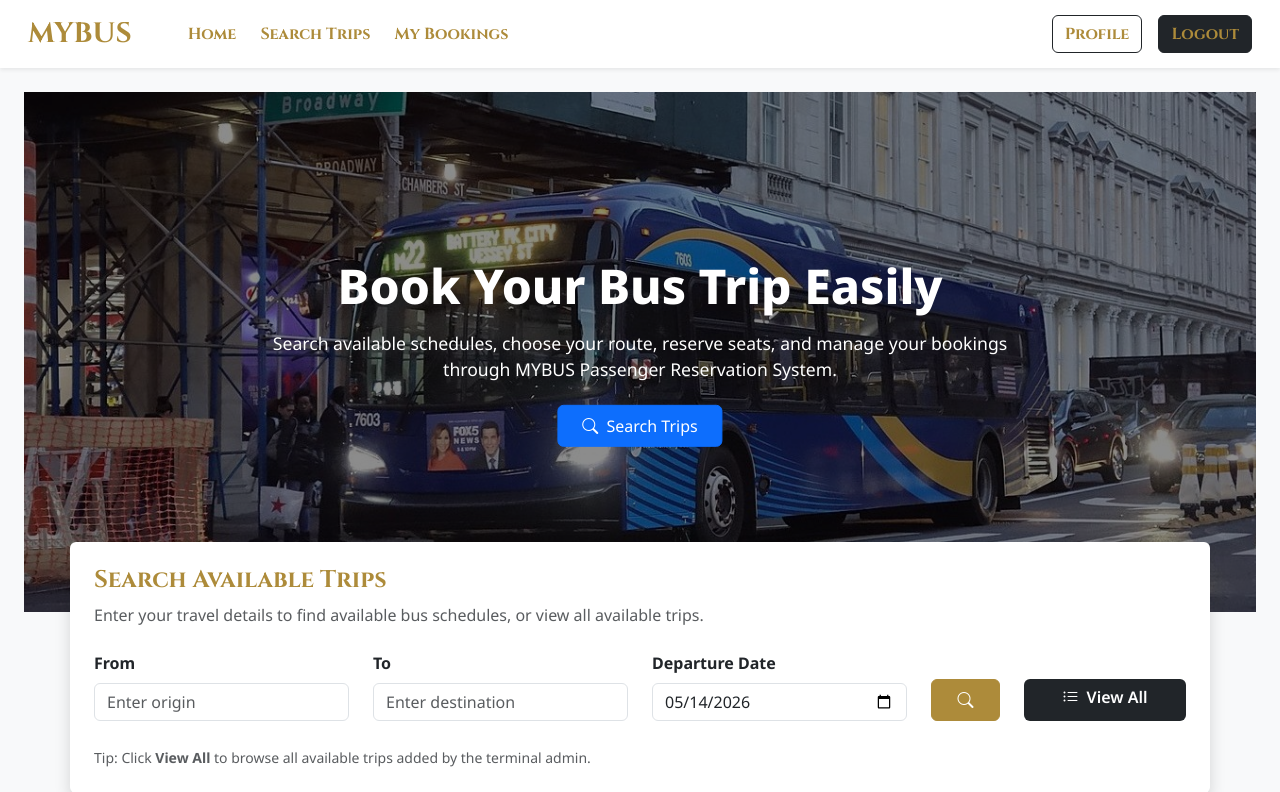
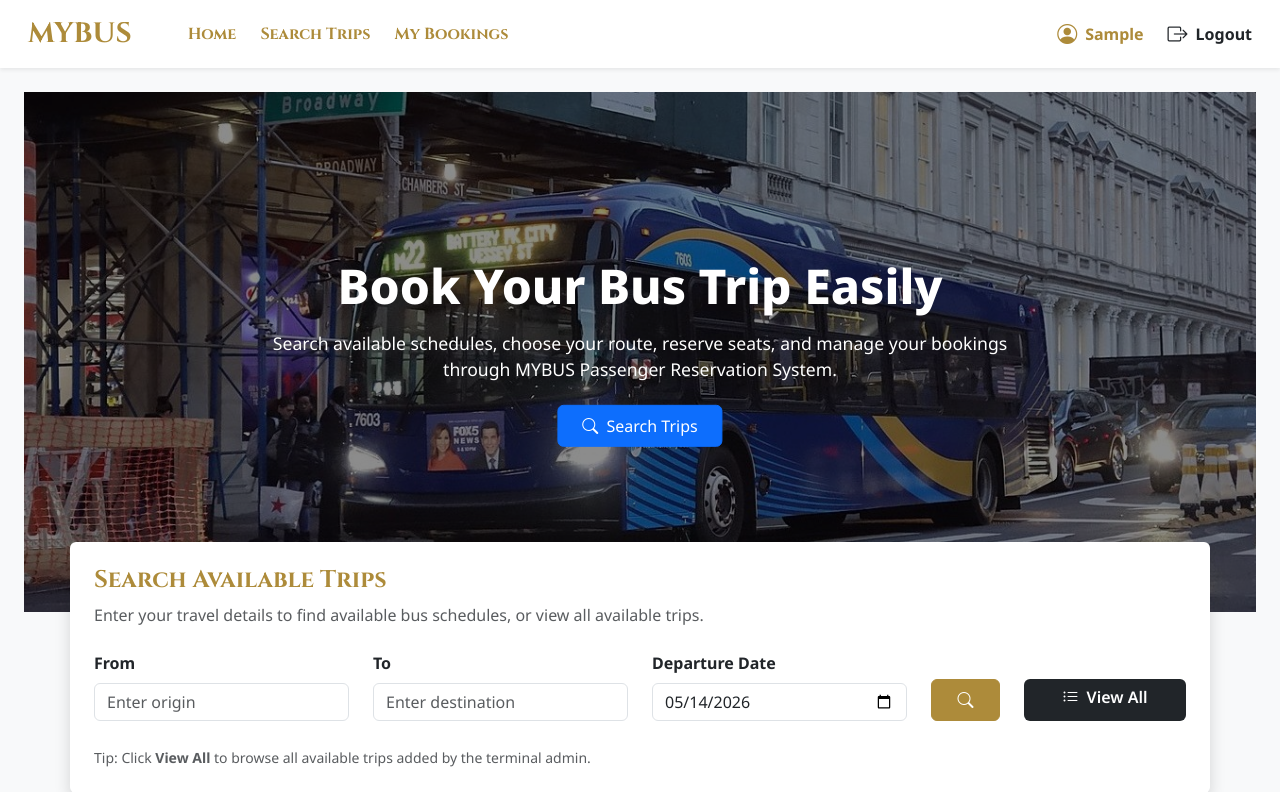
Before and after one commit to dizon-kindra/Integrated-Bus-System, a PHP site: page /mybus/index.php in a window 1280 px wide. Shown: the top 792 px of the page. Run offline with PHP 8.4, Linux system fonts and the light colour scheme; the visitor is signed in with stand-in values (Sample User, id 1); some libraries are stand-ins or nearby versions.

Commit message:
Update navbar profile and logout icon links

```diff
--- a/Bus-Reservation-System/inc/header.php
+++ b/Bus-Reservation-System/inc/header.php
@@ -2,6 +2,19 @@
 if (session_status() === PHP_SESSION_NONE) {
     session_start();
 }
+
+$passenger_name = $_SESSION['name']
+    ?? $_SESSION['full_name']
+    ?? $_SESSION['email']
+    ?? 'Passenger';
+
+$passenger_name = trim($passenger_name);
+
+if ($passenger_name == '') {
+    $passenger_name = 'Passenger';
+}
+
+$first_name = explode(' ', $passenger_name)[0];
 ?>
 
 <!-- Navbar -->
@@ -22,29 +35,41 @@ if (session_status() === PHP_SESSION_NONE) {
                 <?php if (isset($_SESSION['login']) && $_SESSION['login'] == true) { ?>
 
                     <li class="nav-item">
-                        <a class="nav-link h-font me-2 chover" href="index.php">Home</a>
+                        <a class="nav-link h-font me-2 chover" href="index.php">
+                            Home
+                        </a>
                     </li>
 
                     <li class="nav-item">
-                        <a class="nav-link h-font me-2 chover" href="index.php#searchTrip">Search Trips</a>
+                        <a class="nav-link h-font me-2 chover" href="index.php#searchTrip">
+                            Search Trips
+                        </a>
                     </li>
 
                     <li class="nav-item">
-                        <a class="nav-link h-font me-2 chover" href="bookings.php">My Bookings</a>
+                        <a class="nav-link h-font me-2 chover" href="bookings.php">
+                            My Bookings
+                        </a>
                     </li>
 
                 <?php } else { ?>
 
                     <li class="nav-item">
-                        <a class="nav-link h-font me-2 chover" href="index.php">Home</a>
+                        <a class="nav-link h-font me-2 chover" href="index.php">
+                            Home
+                        </a>
                     </li>
 
                     <li class="nav-item">
-                        <a class="nav-link h-font me-2 chover" href="index.php#about">About</a>
+                        <a class="nav-link h-font me-2 chover" href="index.php#about">
+                            About
+                        </a>
                     </li>
 
                     <li class="nav-item">
-                        <a class="nav-link h-font me-2 chover" href="index.php#contactus">Contact</a>
+                        <a class="nav-link h-font me-2 chover" href="index.php#contactus">
+                            Contact
+                        </a>
                     </li>
 
                 <?php } ?>
@@ -53,26 +78,37 @@ if (session_status() === PHP_SESSION_NONE) {
 
             <?php if (isset($_SESSION['login']) && $_SESSION['login'] == true) { ?>
 
-                <div class="d-flex align-items-center">
-                    <a href="profile.php" class="btn btn-outline-dark shadow-none me-lg-3 me-2 h-font">
-                        Profile
+                <!-- Logged-in User Actions: Icon Style Only -->
+                <div class="d-flex align-items-center flex-wrap gap-4">
+
+                    <a href="profile.php"
+                        class="text-decoration-none d-flex align-items-center h-font navbar-user-link"
+                        title="Profile">
+                        <i class="bi bi-person-circle fs-5 me-2"></i>
+                        <span><?php echo htmlspecialchars($first_name); ?></span>
                     </a>
 
-                    <a href="logout.php" class="btn btn-dark shadow-none h-font">
-                        Logout
+                    <a href="logout.php"
+                        class="text-decoration-none d-flex align-items-center h-font navbar-logout-link"
+                        title="Logout">
+                        <i class="bi bi-box-arrow-right fs-5 me-2"></i>
+                        <span>Logout</span>
                     </a>
+
                 </div>
 
             <?php } else { ?>
 
-                <div class="d-flex">
-                    <button class="btn btn-outline-dark shadow-none me-lg-3 me-2 h-font"
+                <div class="d-flex flex-wrap gap-2">
+                    <button class="btn btn-outline-dark shadow-none h-font d-flex align-items-center"
                         data-bs-toggle="modal" data-bs-target="#loginModal">
+                        <i class="bi bi-box-arrow-in-right me-2"></i>
                         Login
                     </button>
 
-                    <button class="btn btn-dark shadow-none h-font"
+                    <button class="btn btn-dark shadow-none h-font d-flex align-items-center"
                         data-bs-toggle="modal" data-bs-target="#registerModal">
+                        <i class="bi bi-person-plus me-2"></i>
                         Register
                     </button>
                 </div>
@@ -82,6 +118,30 @@ if (session_status() === PHP_SESSION_NONE) {
         </div>
     </div>
 </nav>
+
+<style>
+    .navbar-user-link {
+        color: #AD8B3A;
+        font-weight: 700;
+        transition: 0.2s ease;
+    }
+
+    .navbar-user-link:hover {
+        color: #8f722e;
+        transform: translateY(-1px);
+    }
+
+    .navbar-logout-link {
+        color: #212529;
+        font-weight: 700;
+        transition: 0.2s ease;
+    }
+
+    .navbar-logout-link:hover {
+        color: #AD8B3A;
+        transform: translateY(-1px);
+    }
+</style>
 
 <!-- Login Modal -->
 <div class="modal fade" id="loginModal" data-bs-backdrop="static" data-bs-keyboard="false" tabindex="-1"
@@ -128,6 +188,7 @@ if (session_status() === PHP_SESSION_NONE) {
                     </div>
 
                     <button type="submit" class="btn btn-dark shadow-none w-100 py-2">
+                        <i class="bi bi-box-arrow-in-right me-1"></i>
                         Login
                     </button>
 
@@ -215,6 +276,7 @@ if (session_status() === PHP_SESSION_NONE) {
                     </div>
 
                     <button type="submit" class="btn btn-dark shadow-none w-100 py-2">
+                        <i class="bi bi-person-plus me-1"></i>
                         Register
                     </button>
 
```
